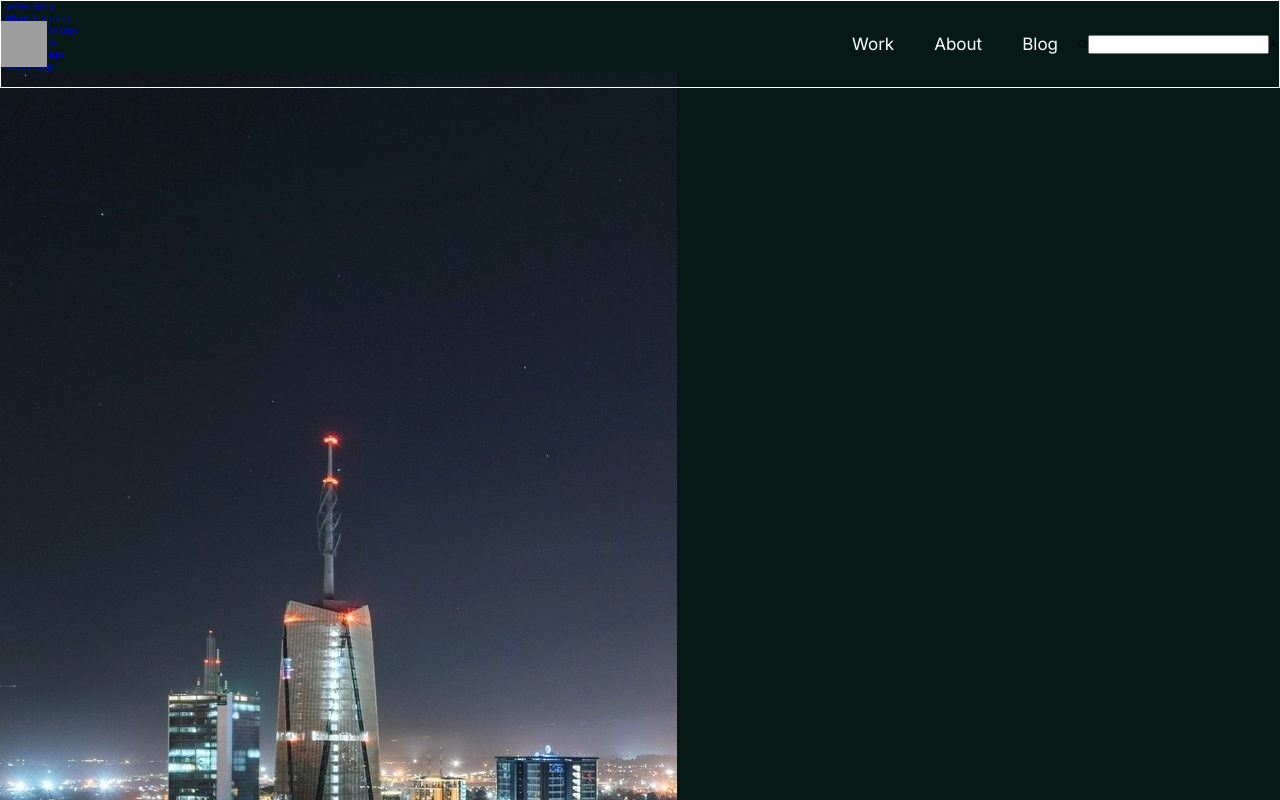
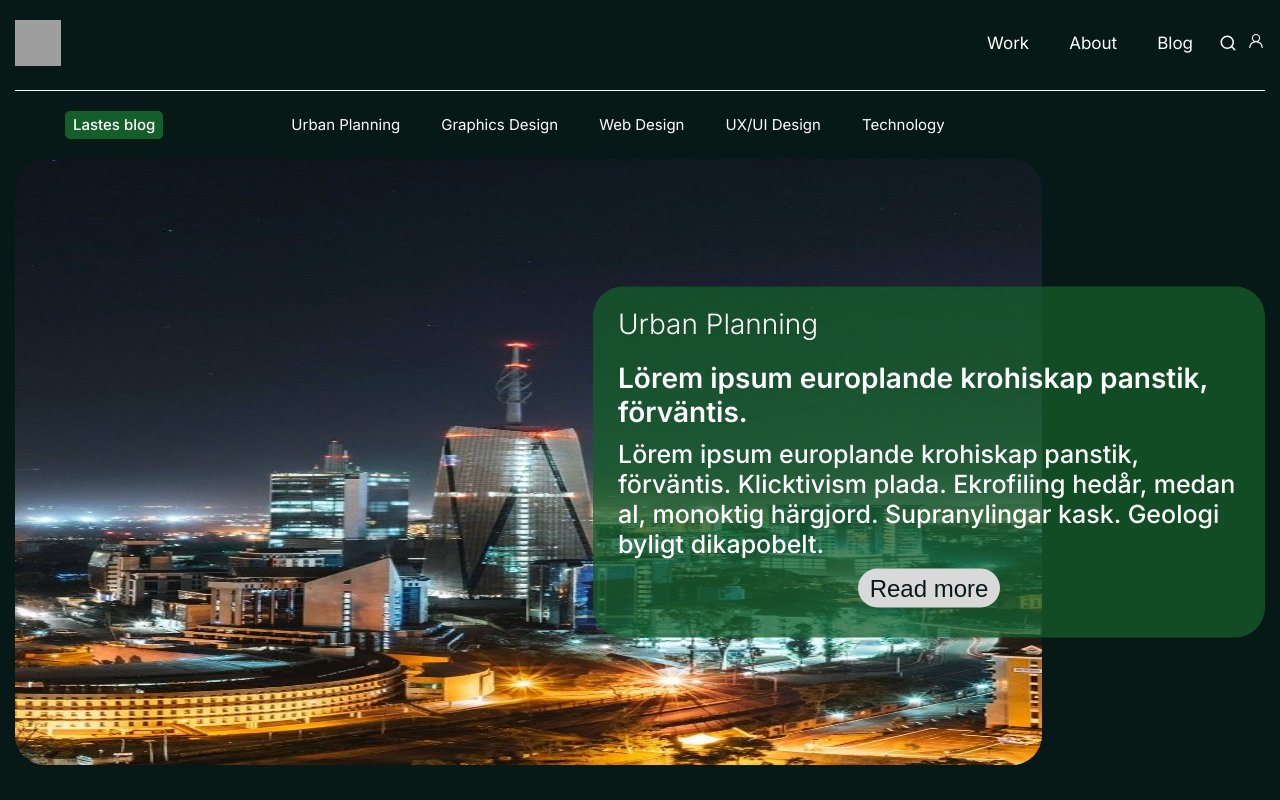
Before and after one commit to Shohzodjon/bio-life, a Next.js app: page /blog in a window 1280 px wide. Shown: the top 800 px of the page. Built offline with nearby package versions, Linux system fonts and the light colour scheme; grey boxes are pictures that could not be loaded.

Commit message:
added responsive design to navbar

```diff
--- a/src/app/blog/page.js
+++ b/src/app/blog/page.js
@@ -1,6 +1,9 @@
 import Link from "next/link";
 import BlogCard from "../components/blog-card";
-
+import { RiLinkedinFill } from "react-icons/ri";
+import { FaFacebookF } from "react-icons/fa6";
+import { TfiPinterest } from "react-icons/tfi";
+import { IoLogoInstagram } from "react-icons/io5";
 const Blog = () => {
   const postData = [
     {
@@ -74,7 +77,9 @@ const Blog = () => {
     <section className="blog-page">
       <div className="container">
         <div className="blog-page__flex">
-          <Link href="/blog">Lastes blog</Link>
+          <Link href="/blog" className="active-link">
+            Lastes blog
+          </Link>
           <ul>
             <li>
               <Link href="/">Urban Planning</Link>
@@ -113,12 +118,62 @@ const Blog = () => {
 
         <section className="blog-page__post">
           <h3>Recent Posts</h3>
-
           <div className="blog-page__grid">
             {postData.map((item) => (
               <BlogCard data={item} key={item.id} />
             ))}
           </div>
+
+          <h4 className="blog-page__sub-title">daily blog</h4>
+          <p className="blog-page__desc">
+            Lörem ipsum patt kar i renyst robotfälla. Tregyktig sana, nuktigt i
+            mandatpingis tes. Analigt anede. Arat lagen.Lörem ipsum patt kar i
+            renyst robotfälla. Tregyktig sana, nuktigt i mandatpingis tes.
+            Analigt anede.{" "}
+          </p>
+
+          <ul className="blog-page__social">
+            <li>
+              <a href="https://www.instagram.com/">
+                <IoLogoInstagram />
+              </a>
+            </li>
+            <li>
+              <a href="https://www.instagram.com/">
+                <svg
+                  width="26"
+                  height="16"
+                  viewBox="0 0 26 16"
+                  fill="none"
+                  xmlns="http://www.w3.org/2000/svg"
+                >
+                  <path
+                    d="M10.5938 7.65625C10.5938 7.65625 12.6562 6.88969 12.6562 4.21875C12.6562 1.54781 10.8894 0.4375 8.53125 0.4375H0.625V15.5625H8.53125C8.53125 15.5625 13 15.5625 13 11.0938C13 11.0938 13 7.65625 10.5938 7.65625ZM4.0625 3.1875H8.53125C8.53125 3.1875 9.5625 3.1875 9.5625 4.5625C9.5625 6.11625 8.875 6.28125 8.1875 6.28125H4.0625V3.1875ZM8.1875 12.8125H4.0625V9.03125L8.39031 9.00719C8.39031 9.00719 9.90625 9.03125 9.90625 11.0938C9.90625 12.8125 8.80969 12.7953 8.1875 12.8125ZM20.1397 4.1775C14.4025 4.1775 14.4059 9.91125 14.4059 9.91125C14.4059 9.91125 14.0897 15.5625 20.2188 15.5625C20.2188 15.5625 25.375 16.0403 25.375 11.7812H22.625C22.625 11.7812 22.7075 13.2525 20.2188 13.2525C20.2188 13.2525 17.4688 13.5241 17.4688 10.75H25.375C25.375 10.75 26.1794 4.1775 20.1397 4.1775ZM22.625 8.6875H17.4688C17.4688 8.6875 17.895 6.36375 20.1981 6.36375C22.5013 6.36375 22.625 8.6875 22.625 8.6875ZM16.7812 1.125H23.3125V3.1875H16.7812V1.125Z"
+                    fill="white"
+                  />
+                </svg>
+              </a>
+            </li>
+            <li>
+              <a href="https://www.instagram.com/">
+                <RiLinkedinFill />
+              </a>
+            </li>
+            <li>
+              <a href="https://www.instagram.com/">
+                <FaFacebookF />
+              </a>
+            </li>
+            <li>
+              <a href="https://www.instagram.com/">
+                <TfiPinterest />
+              </a>
+            </li>
+          </ul>
+
+          <a className="blog-page__author" href="https://example.com/">
+            © 2023 dailyblog. All rights reserved.
+          </a>
         </section>
       </div>
     </section>
--- a/src/app/components/navbar.jsx
+++ b/src/app/components/navbar.jsx
@@ -1,26 +1,40 @@
 "use client";
-import React from "react";
-import { useRouter } from 'next/navigation'
+import React, { useState, useEffect } from "react";
+import { usePathname } from 'next/navigation';
 import { LuSearch } from "react-icons/lu";
 import { GoPerson } from "react-icons/go";
 
 import Image from "next/image";
 import Link from "next/link";
 const NavbarComp = () => {
-  // const router = useRouter();
-  const router = useRouter();
-  const isHomePage = router.pathname === "/";
-  console.log(isHomePage, 'aaa')
+  const pathname = usePathname();
+  const isHomePage = pathname === "/";
+  const [navbarBackground, setNavbarBackground] = useState("transparent");
+
+  useEffect(() => {
+    const handleScroll = () => {
+      if (window.scrollY > 50) {
+        setNavbarBackground("rgba(20, 94, 42, 0.75)");
+      } else {
+        setNavbarBackground("transparent");
+      }
+    };
+
+    window.addEventListener("scroll", handleScroll);
+    return () => {
+      window.removeEventListener("scroll", handleScroll);
+    };
+  }, []);
+
   return (
-    <nav className="navbar">
+    <nav className="navbar" style={{ backgroundColor: navbarBackground }}>
       <div className="container">
         <div className="navbar__flex">
           <div className="navbar__avatar">
-            <Image
+            <img
               src="/images/avatar.png"
               alt="avatar img"
-              width={46}
-              height={46}
+
             />
           </div>
           <div className="navbar__right">
@@ -38,8 +52,8 @@ const NavbarComp = () => {
             {!isHomePage && (
               <div className="navbar__icons">
                 <label htmlFor="search">
+                  <input type="text" id="search" autoComplete="off"/>
                   <LuSearch />
-                  <input type="text" id="search" />
                 </label>
                 <span>
                   <GoPerson />
--- a/src/app/styles/components/__navbar.scss
+++ b/src/app/styles/components/__navbar.scss
@@ -6,7 +6,6 @@
   width: 100%;
   z-index: 90;
   padding: 2rem 0;
-  border: 1px solid #fff;
 
   &__flex {
     display: flex;
@@ -34,6 +33,7 @@
     display: flex;
     align-items: center;
     gap: 4rem;
+
     li {
       a {
         font-size: 1.7rem;
@@ -43,5 +43,64 @@
     }
   }
 
+  &__icons {
+    display: flex;
+    align-items: center;
+    gap: 10px;
+
+    label {
+      font-size: 1.8rem;
+      display: flex;
+      align-items: center;
+      color: $white-900;
+      gap: 4px;
+      cursor: pointer;
+
+      input {
+        border: 1px solid transparent;
+        border-radius: 4px;
+        background: none;
+        outline: none;
+        color: $white-900;
+        width: 0;
+        transition: $smooth;
+
+        &:focus {
+          border-color: $white-900;
+          width: 100px;
+          padding: 3px 6px;
+        }
+      }
+
+    }
+
+    span {
+      font-size: 1.8rem;
+      color: $white-900;
+      cursor: pointer;
+    }
+  }
+
+  /*
+$sm: 576px;
+$xs: 768px;
+$md: 992px;
+$lg: 1024px;
+$xl: 1200px;
+$xxl: 1500px;
+*/
+  @media (max-width:$lg) {
+    &__avatar {
+      width: 40px;
+      height: 40px;
+    }
+  }
+  @media (max-width:$xs) {
+    &__avatar {
+      width: 35px;
+      height: 35px;
+    }
+  }
+
 
 }
--- a/src/app/styles/main.scss
+++ b/src/app/styles/main.scss
@@ -1,4 +1,4 @@
-@import "__variables", "components", "pages";
+@import "__variables", 'mixin', "components", "pages";
 
 * {
   margin: 0;
@@ -17,8 +17,34 @@ a {
 li {
   list-style: none;
 }
+
 .container {
   max-width: 1394px;
   width: 100%;
   margin-inline: auto;
 }
+/*
+$sm: 576px;
+$xs: 768px;
+$md: 992px;
+$lg: 1024px;
+$xl: 1200px;
+$xxl: 1500px;
+*/
+@media (max-width:$xl) {
+  html{
+    font-size: 8px;
+  }
+}
+@media (max-width:$md) {
+  html{
+    font-size: 7px;
+  }
+}
+
+
+@media (max-width:1393px) {
+  .container {
+    padding: 0 15px;
+  }
+}
--- /dev/null
+++ b/src/app/styles/mixin.scss
@@ -0,0 +1,6 @@
+@mixin title($color) {
+    font-size: 2.8rem;
+    line-height: 34.13px;
+    font-weight: 500;
+    color: $color;
+}
--- a/src/app/styles/pages/__blog-page.scss
+++ b/src/app/styles/pages/__blog-page.scss
@@ -1,3 +1,214 @@
-.blog-page{
+.blog-page {
     background-color: $dark-blue;
+    padding: 9rem 0 2rem;
+
+    &__flex {
+        display: flex;
+        align-items: center;
+        gap: 12rem;
+        padding-left: 5rem;
+        border-top: 1px solid $white-900;
+        padding-top: 2rem;
+
+        ul {
+            display: flex;
+            align-items: center;
+            gap: 2.5rem;
+
+
+            li {
+                a {
+                    font-size: 1.5rem;
+                    line-height: 18px;
+                    font-weight: 400;
+                    color: $white-900;
+                    transition: $smooth;
+                    padding: 5px 8px;
+                    border-radius: 5px;
+                }
+
+                &:hover {
+                    a {
+                        background: $green-900;
+                    }
+                }
+            }
+        }
+    }
+
+    .active-link {
+        color: $white-900;
+        background: $green-900;
+        padding: 5px 8px;
+        border-radius: 5px;
+        font-size: 1.5rem;
+        line-height: 18px;
+        font-weight: 500;
+    }
+
+    main {
+        position: relative;
+        margin-top: 2rem;
+    }
+
+    &__img-wrapper {
+        width: 100%;
+        max-width: 1027px;
+        height: 606px;
+        border-radius: 30px;
+        overflow: hidden;
+
+        img {
+            width: 100%;
+            height: 100%;
+        }
+    }
+
+    &__img-desc {
+        position: absolute;
+        top: 50%;
+        right: 0;
+        width: 100%;
+        max-width: 672px;
+        transform: translateY(-50%);
+        background: rgba(20, 94, 42, 0.75);
+        border-radius: 30px;
+        padding: 2rem 2.5rem 3rem;
+
+        h4,
+        h2 {
+            font-size: 2.8rem;
+            font-weight: 300;
+            color: $white-900;
+            line-height: 34px;
+            margin-bottom: 2rem;
+        }
+
+        h2 {
+            font-weight: 600;
+            margin-bottom: 1rem;
+        }
+
+        p {
+            font-size: 2.5rem;
+            color: $white-900;
+            line-height: 30px;
+            font-weight: 500;
+            margin-bottom: 1rem;
+        }
+
+        button {
+            width: max-content;
+            padding: 5px 12px;
+            border-radius: 25px;
+            background: #D9D9D9;
+            color: #071917;
+            font-size: 2.4rem;
+            line-height: 29px;
+            border: none;
+            outline: none;
+            margin: 0 auto;
+            display: block;
+        }
+    }
+
+    &__post {
+        margin-top: 4rem;
+
+        h3 {
+            @include title($white-900);
+            margin: 2rem 0;
+
+        }
+
+    }
+
+    &__grid {
+        display: grid;
+        grid-template-columns: repeat(3, 1fr);
+        gap: 20px;
+    }
+
+    &__sub-title {
+        @include title($white-900);
+        font-weight: 900;
+        margin: 4rem 0 2rem;
+        text-align: center;
+
+    }
+
+    &__desc {
+        font-size: 2rem;
+        line-height: 24px;
+        color: $white-900;
+        font-weight: 400;
+        text-align: center;
+        margin-bottom: 2rem;
+    }
+
+    &__social {
+        margin: 4rem 0;
+        display: flex;
+        align-items: center;
+        justify-content: center;
+        gap: 2rem;
+
+        li {
+            height: 44px;
+            width: 44px;
+            border-radius: 50%;
+            display: flex;
+            align-items: center;
+            justify-content: center;
+            background: $white-900;
+
+            a {
+                color: $white-900;
+                font-size: 2.6rem;
+                display: flex;
+                align-items: center;
+                justify-content: center;
+            }
+
+            &:nth-child(1) {
+                a {
+                    background: linear-gradient(45.42deg, #FED576 -5.96%, #F47133 24.44%, #BC3081 65.35%, #4C63D2 110.95%);
+                    display: flex;
+                    align-items: center;
+                    justify-content: center;
+                    padding: 2px;
+                    border-radius: 8px;
+                }
+            }
+
+            &:nth-child(2) {
+                background: #1E6DFF;
+            }
+
+            &:nth-child(3) {
+                background: linear-gradient(135deg, #2489BE 14.64%, #0575B3 85.36%);
+
+                a {
+                    color: #071917;
+                }
+
+            }
+
+            &:nth-child(4) {
+                background: #3C5A9A;
+            }
+
+            &:nth-child(5) {
+                background: #E13138;
+
+            }
+        }
+
+    }
+    &__author{
+        color: $white-900;
+        font-size: 2rem;
+        line-height: 24px;
+    }
+
 }
```
